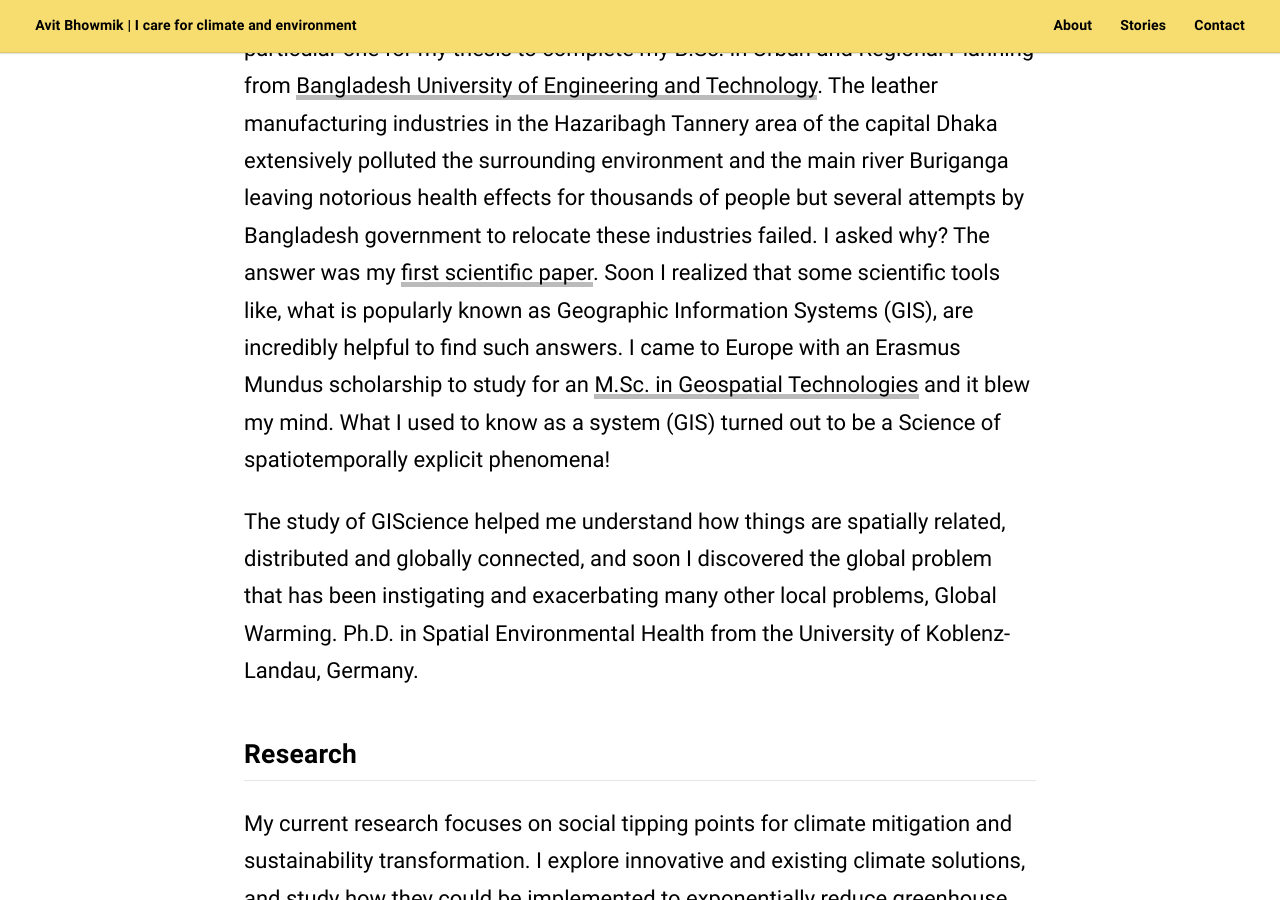
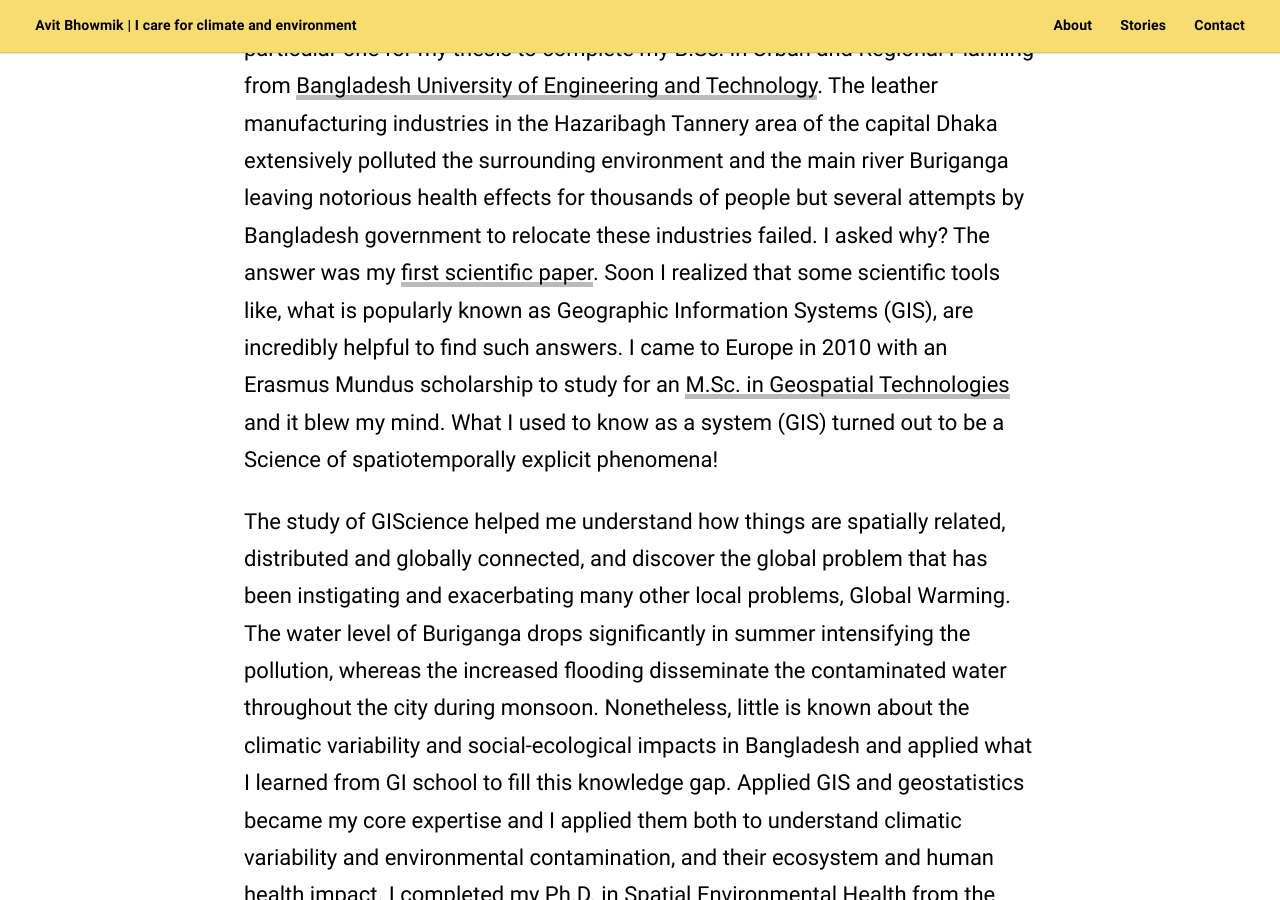
Before and after one commit to nurulmomen/avitbhowmik, a Jekyll site: the page built from about.html, in a window 1280 px wide and 900 px high, scrolled down 1408 px. Built offline with Jekyll 4.4.1, drawn with Linux system fonts in a browser that asks for light colours; some web fonts are replaced; some of the changed text lies outside the part shown.

Commit message:
Update about.html

```diff
--- a/about.html
+++ b/about.html
@@ -9,9 +9,9 @@
 
 <hr/>
 
-<p>I come from a strong interdisciplinary background interfacing Environmental Planning, Geoinformatics, Environmental Epidemiology and Climate. Growing up in Bangladesh, I encountered many environmental problems but I focused on a particular one for my thesis to complete my B.Sc. in Urban and Regional Planning from <a href="https://www.buet.ac.bd/web/" target="_blank">Bangladesh University of Engineering and Technology</a>. The leather manufacturing industries in the Hazaribagh Tannery area of the capital Dhaka extensively polluted the surrounding environment and the main river Buriganga leaving notorious health effects for thousands of people but several attempts by Bangladesh government to relocate these industries failed. I asked why? The answer was my <a href="https://journals.sagepub.com/doi/abs/10.1177/0975425313477749" target="_blank">first scientific paper</a>. Soon I  realized that some scientific tools like, what is popularly known as Geographic Information Systems (GIS), are incredibly helpful to find such answers. I came to Europe with an Erasmus Mundus scholarship to study for an <a href="http://mastergeotech.info" target="_blank">M.Sc. in Geospatial Technologies</a> and it blew my mind. What I used to know as a system (GIS) turned out to be a Science of spatiotemporally explicit phenomena!</p>
+<p>I come from a strong interdisciplinary background interfacing Environmental Planning, Geoinformatics, Environmental Epidemiology and Climate. Growing up in Bangladesh, I encountered many environmental problems but I focused on a particular one for my thesis to complete my B.Sc. in Urban and Regional Planning from <a href="https://www.buet.ac.bd/web/" target="_blank">Bangladesh University of Engineering and Technology</a>. The leather manufacturing industries in the Hazaribagh Tannery area of the capital Dhaka extensively polluted the surrounding environment and the main river Buriganga leaving notorious health effects for thousands of people but several attempts by Bangladesh government to relocate these industries failed. I asked why? The answer was my <a href="https://journals.sagepub.com/doi/abs/10.1177/0975425313477749" target="_blank">first scientific paper</a>. Soon I  realized that some scientific tools like, what is popularly known as Geographic Information Systems (GIS), are incredibly helpful to find such answers. I came to Europe in 2010 with an Erasmus Mundus scholarship to study for an <a href="http://mastergeotech.info" target="_blank">M.Sc. in Geospatial Technologies</a> and it blew my mind. What I used to know as a system (GIS) turned out to be a Science of spatiotemporally explicit phenomena!</p>
 
-<p>The study of GIScience helped me understand how things are spatially related, distributed and globally connected, and soon I discovered the global problem that has been instigating and exacerbating many other local problems, Global Warming. Ph.D. in Spatial Environmental Health from the University of Koblenz-Landau, Germany.</p>
+<p>The study of GIScience helped me understand how things are spatially related, distributed and globally connected, and discover the global problem that has been instigating and exacerbating many other local problems, Global Warming. The water level of Buriganga drops significantly in summer intensifying the pollution, whereas the increased flooding disseminate the contaminated water throughout the city during monsoon. Nonetheless, little is known about the climatic variability and social-ecological impacts in Bangladesh and applied what I learned from GI school to fill this knowledge gap. Applied GIS and geostatistics became my core expertise and I applied them both to understand climatic variability and environmental contamination, and their ecosystem and human health impact. I completed my Ph.D. in Spatial Environmental Health from the <a href="https://www.uni-koblenz-landau.de/en/campus-landau/faculty7/environmental-sciences/landscape-ecology/staff/former_external_members/avitbhowmik" target="_blank">University of Koblenz-Landau, Germany</a> in 2015.</p>
 
 <p></p>
 
```
